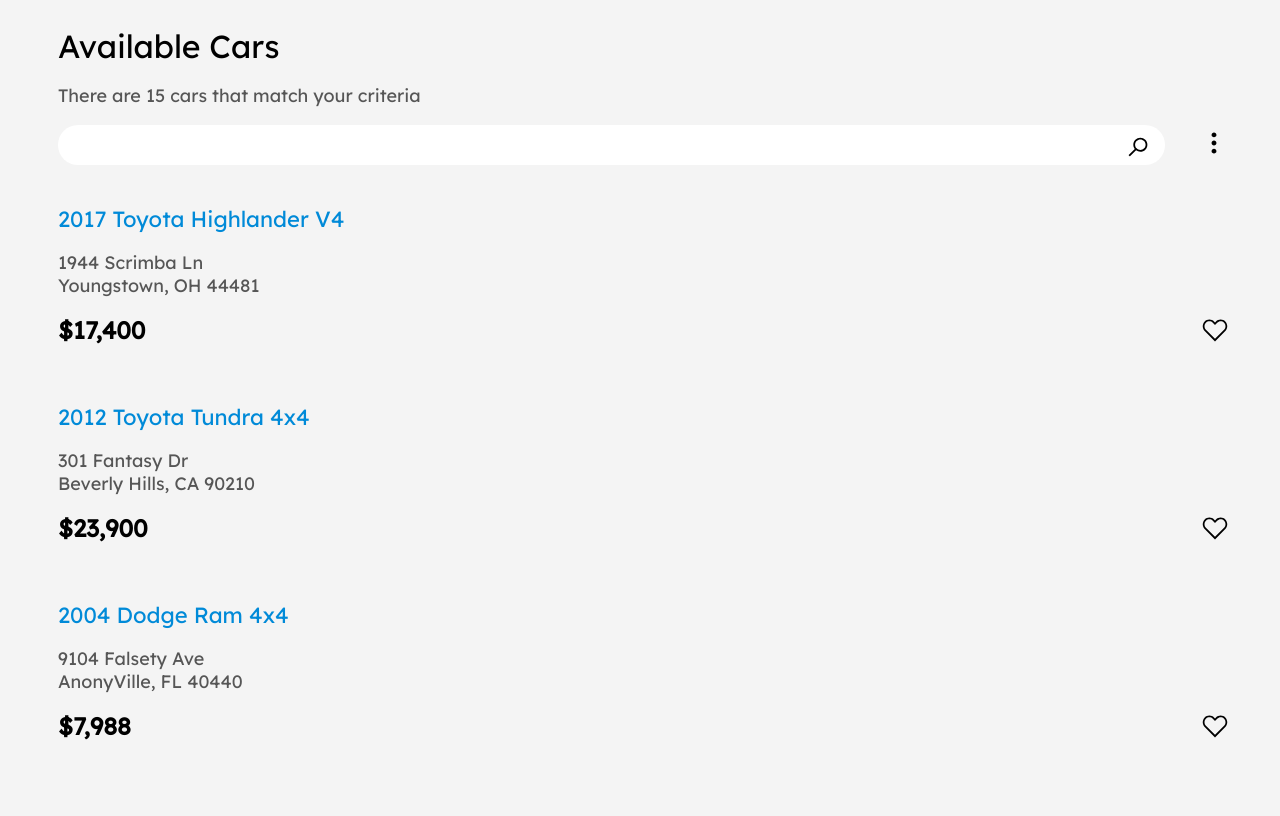
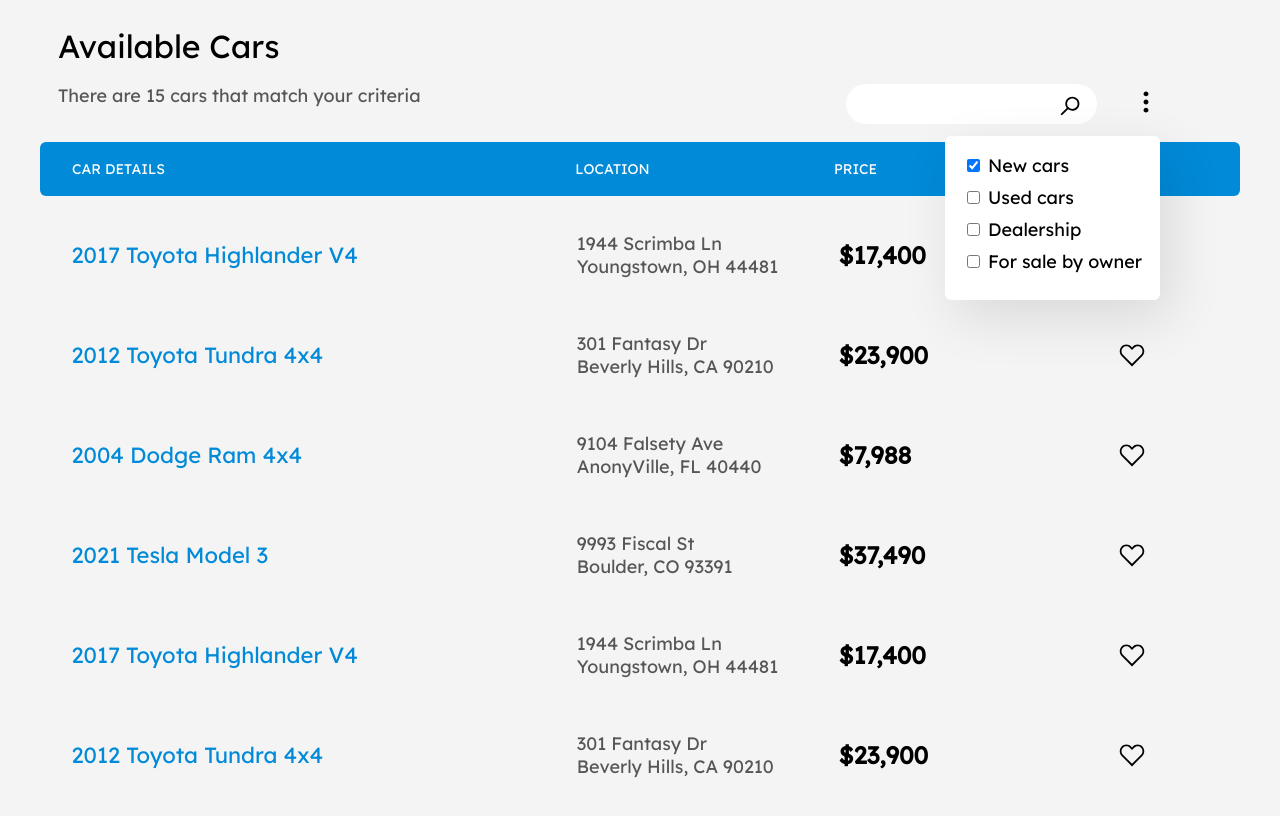
Before and after one commit to plaxamana/carsales, a plain HTML site: page index.html in a window 1280 px wide. Drawn offline with Linux system fonts and the light colour scheme.

Commit message:
completed

```diff
--- a/css/main.scss
+++ b/css/main.scss
@@ -135,7 +135,6 @@ div.grid:hover {
   position: absolute;
   right: 50px;
   top: 180px;
-  display: none;
 }
 
 ul {
@@ -154,3 +153,80 @@ li label {
 li {
   padding-bottom: 0.5em;
 }
+
+.header-details {
+  display: none;
+}
+
+@media (min-width: 970px) {
+  .grid {
+    grid-template-columns: 2fr 1fr 1fr .5fr;
+  }
+
+  .header-details {
+    display: grid;
+    grid-template-columns: 2fr 1fr 1fr .5fr;
+    background: $primaryColor;
+    text-transform: uppercase;
+    padding: 1em;
+    border-radius: 6px;
+  }
+
+  .header-details p {
+    color: white;
+    font-size: .875rem;
+    grid-column: span 1;
+  }
+
+  .header-details p:first-child {
+    padding-left: 1em;
+  }
+
+  .search-box {
+    grid-column: -3 / -2;
+  }
+
+  .search-options-container {
+    grid-column: -2 / -1;
+  }
+
+  main > div {
+    grid-column: 1 / -1;
+  }
+
+  div.grid > h2 {
+    grid-column: 1 / 2;
+    margin: 0;
+  }
+
+  div.grid > p {
+    grid-column: 2 / 3;
+  }
+
+  div.grid > .price {
+    grid-column: 3 / 4;
+  }
+
+  div.grid > .save {
+    grid-column: 4 / 5;
+  }
+
+
+  div.grid {
+    align-items: center;
+    justify-items: start;
+    padding: 1em;
+    padding-left: 1.75em;
+  }
+
+  .container {
+    position: relative;
+  }
+
+  .menu {
+    top: 110px;
+    right: 80px;
+  }
+
+
+}
--- a/index.html
+++ b/index.html
@@ -44,6 +44,12 @@
       </div>
     </header>
     <main class="grid">
+      <div class="header-details">
+        <p>Car Details</p>
+        <p>Location</p>
+        <p>Price</p>
+        <p>Action</p>
+      </div>
       <div class="grid">
         <h2>2017 Toyota Highlander V4</h2>
         <p>1944 Scrimba Ln <br>Youngstown, OH 44481</p>
@@ -62,6 +68,24 @@
         <p class="price">$7,988</p>
         <div class="save"></div>
       </div>
+      <div class="grid">
+        <h2>2021 Tesla Model 3</h2>
+        <p>9993 Fiscal St <br>Boulder, CO 93391</p>
+        <p class="price">$37,490</p>
+        <div class="save"></div>
+      </div>
+      <div class="grid">
+        <h2>2017 Toyota Highlander V4</h2>
+        <p>1944 Scrimba Ln <br>Youngstown, OH 44481</p>
+        <p class="price">$17,400</p>
+        <div class="save"></div>
+      </div>
+      <div class="grid">
+        <h2>2012 Toyota Tundra 4x4</h2>
+        <p>301 Fantasy Dr <br>Beverly Hills, CA 90210</p>
+        <p class="price">$23,900</p>
+        <div class="save"></div>
+      </div>
     </main>
   </div>
 
```
Also changed, not shown: css/main.css, 3 other files.
